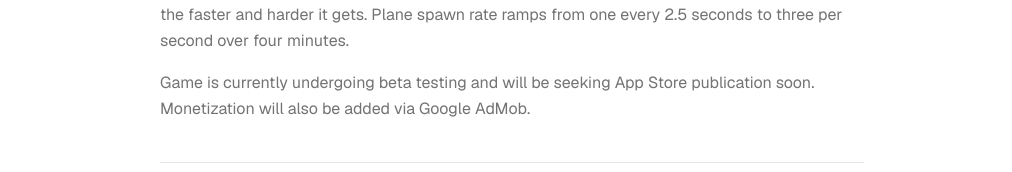
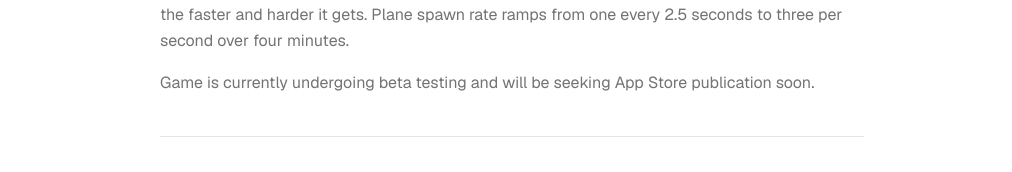
Before and after one commit to amrit-banga/AmritBanga.com, a Next.js app: page /projects/alien-abduction-ios-game in a window 1280 px wide. Shown: the part 483-655 px from the top of the page, without its empty margins (128-1140 px from the left). Built offline with nearby package versions, Linux system fonts and the light colour scheme.

Commit message:
Update game status and remove AdMob reference
Removed mention of Google AdMob monetization.

```diff
--- a/src/app/projects/alien-abduction-ios-game/page.tsx
+++ b/src/app/projects/alien-abduction-ios-game/page.tsx
@@ -72,8 +72,7 @@ export default function AlienAbductionPage() {
 
         <p>
           Game is currently undergoing beta testing and will be seeking App
-          Store publication soon. Monetization will also be added via Google
-          AdMob.
+          Store publication soon.
         </p>
       </section>
 
```
